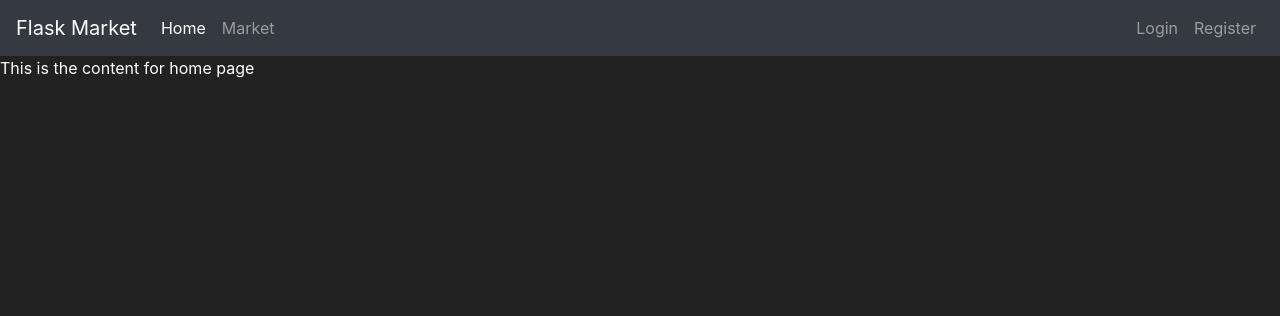
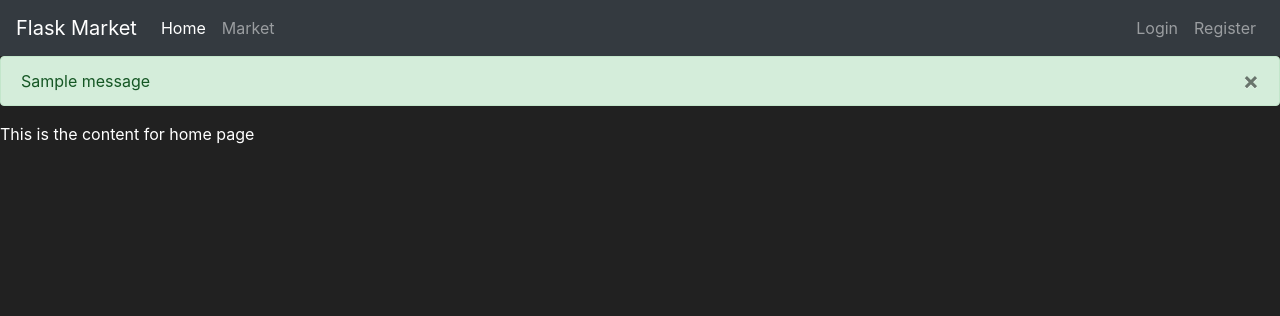
Before and after one commit to ilealm/flaskMarket, a Flask app: page / in a window 1280 px wide. Shown: the top 316 px of the page. Run offline with Flask 2, Linux system fonts and the light colour scheme; one stand-in notice (Sample message) is shown; some libraries are stand-ins or nearby versions.

Commit message:
Added flash messages and prevalidation for user and email before trying to register a new user on the DB.

```diff
--- a/market/routes.py
+++ b/market/routes.py
@@ -1,5 +1,5 @@
 from market import app
-from flask import render_template, redirect, url_for
+from flask import render_template, redirect, url_for, flash
 from market.models import Item, User
 
 from market.forms import RegisterForm
@@ -34,6 +34,9 @@ def register_page():
     # form.errors is a dictionary that has all the fails on the form validations declared in the form (form.py/RegisterForm)
     if form.errors != {}:
       for err_msg in form.errors.values():
-        print(f'There was an error with creating a user: {err_msg}')
+        # print(f'There was an error with creating a user: {err_msg}')
+        # I can add a category of the flash BC maybe I just want to inform
+        # I'm sending the category "danger" BC bootstraps have one, So that I can customize the message
+        flash(f'There was an error with creating a user: {err_msg}', category='danger')
 
     return render_template('register.html', form=form)
--- a/market/templates/base.html
+++ b/market/templates/base.html
@@ -40,7 +40,23 @@
         </div>
       </nav>
       <!-- end nav bar -->
-      <!-- Future Content here -->
+
+      <!-- Flash error messages, messages I want to display to the user -->
+      {%  with messages = get_flashed_messages(with_categories=true)   %}
+          {% if messages %}
+          <!-- I have for category, message BC messages has 2 values, and I just want to display the second one -->
+            {% for category, message in messages %}
+                <div class="alert alert-{{ category }}">
+                  <!-- bootstraps this is for display the message in a btn that can be closed by the x. -->
+                  <button type="button" class="m1-2 mb-1 close" data-dismiss="alert" aria-label="Close">
+                      <span aria-hidden="true">&times;</span>
+                  </button>
+                  {{ message }}
+              </div>
+            {% endfor %}
+          {% endif %}
+      {%  endwith %}
+
       {% block content %}
       {% endblock %}
 
```
Also changed, not shown: market/forms.py (+14 -1 lines), market/market.db.
